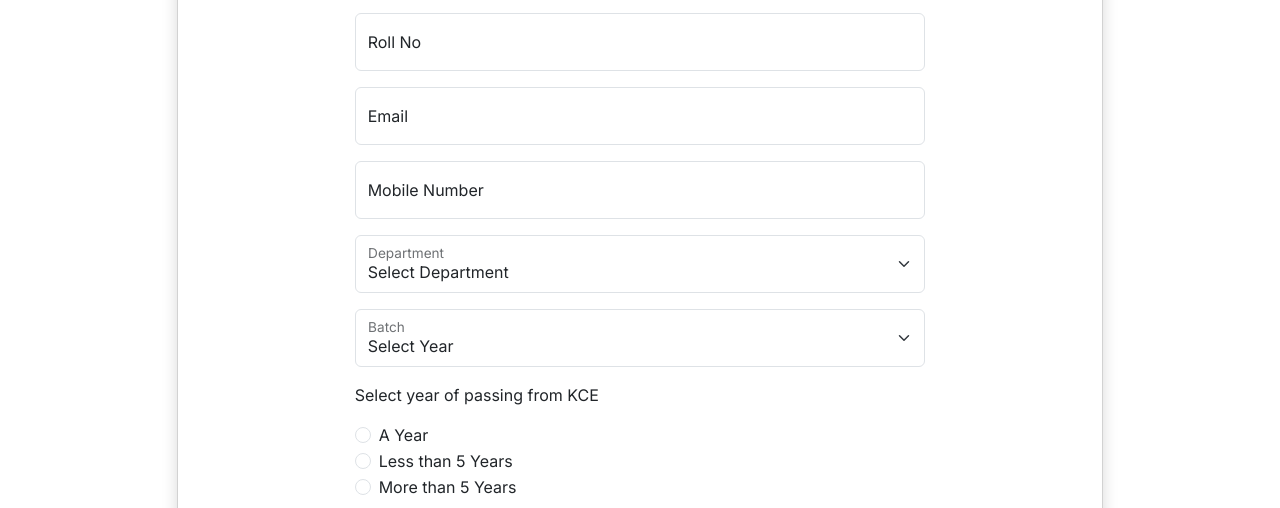
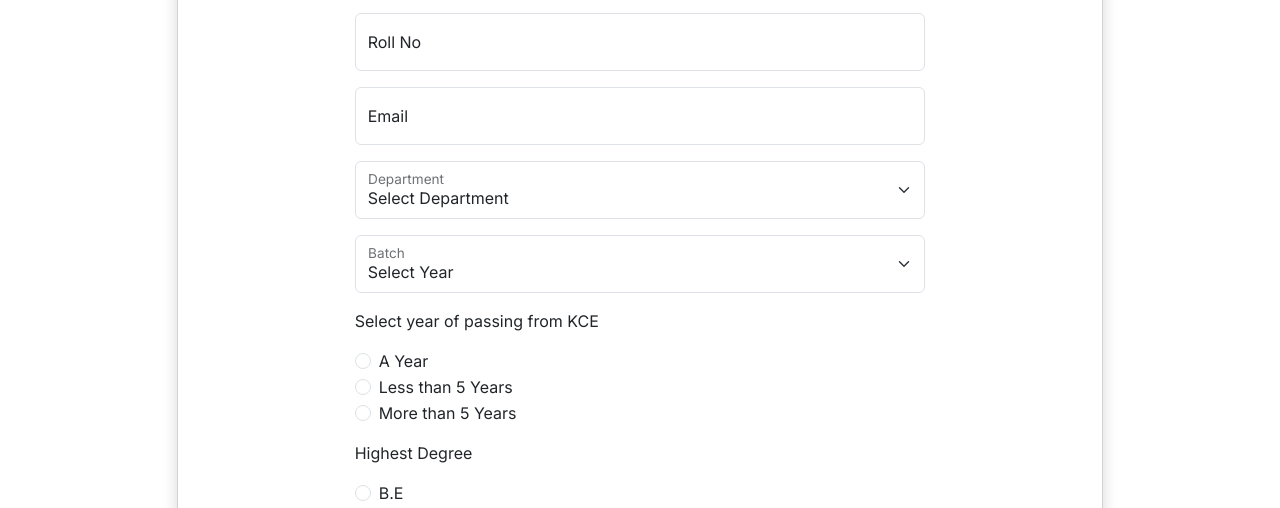
Before and after one commit to Siranjeevi619/kce-alumni-feedback, a website: page AlumniInfo.html in a window 1280 px wide. Shown: the part 270-778 px from the top of the page. Drawn offline with nearby package versions, Linux system fonts and the light colour scheme; some packages are replaced by stand-ins of ours; a script that the page names is missing.

Commit message:
fix : input fields

```diff
--- a/AlumniInfo.html
+++ b/AlumniInfo.html
@@ -107,23 +107,6 @@
                         </div>
 
                         <!-- Mobile Number -->
-                        <div class="form-floating mb-3">
-                          <input
-                            type="tel"
-                            class="form-control"
-                            id="mobileNo"
-                            placeholder="Mobile Number"
-                            name="mobile"
-                            required
-                            pattern="[0-9]{10}"
-                          />
-                          <label for="mobileNo" class="form-label"
-                            >Mobile Number</label
-                          >
-                          <div class="invalid-feedback">
-                            Please enter a valid 10-digit mobile number.
-                          </div>
-                        </div>
 
                         <!-- Department -->
                         <div class="form-floating mb-3">
--- a/script/AlumniInfo.js
+++ b/script/AlumniInfo.js
@@ -46,12 +46,14 @@ const handleInfoForm = (e) => {
     feedback.style.display = "none";
   });
 
+  // Check for work experience selection
   const workExperience = document.querySelector(
     'input[name="workExperience"]:checked'
   );
   if (!workExperience) {
     document.querySelector(".invalid-feedback").style.display = "block";
     return;
+  }
 
   // const otherHighestDegree = document.getElementById("otherHighestDegreeInput");
   // otherHighestDegree.addEventListener("change", () => {
```
